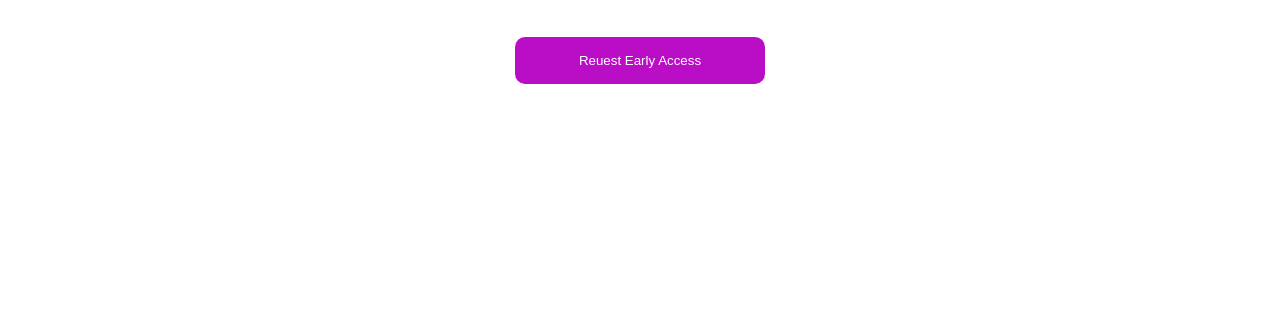
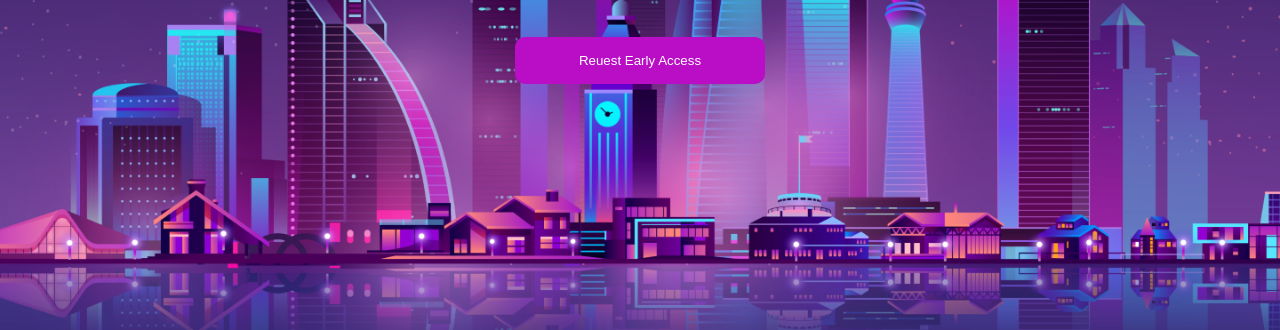
Before and after one commit to shivsundar3009/Night-City, a plain HTML site: page index.html in a window 1280 px wide. Shown: the part 470-800 px from the top of the page. Drawn offline with Linux system fonts and the light colour scheme; the site is published under a folder, as on GitHub Pages, so addresses that start at the root find nothing.

Commit message:
Update style.css

```diff
--- a/style.css
+++ b/style.css
@@ -3,7 +3,7 @@
 }
 body{
     height: 100vh;width: 100vw;
-    background-image: url(/assets/bg.png);
+    background-image: url(./assets/bg.png);
 
     background-size: cover;
     background-repeat: no-repeat;
```
